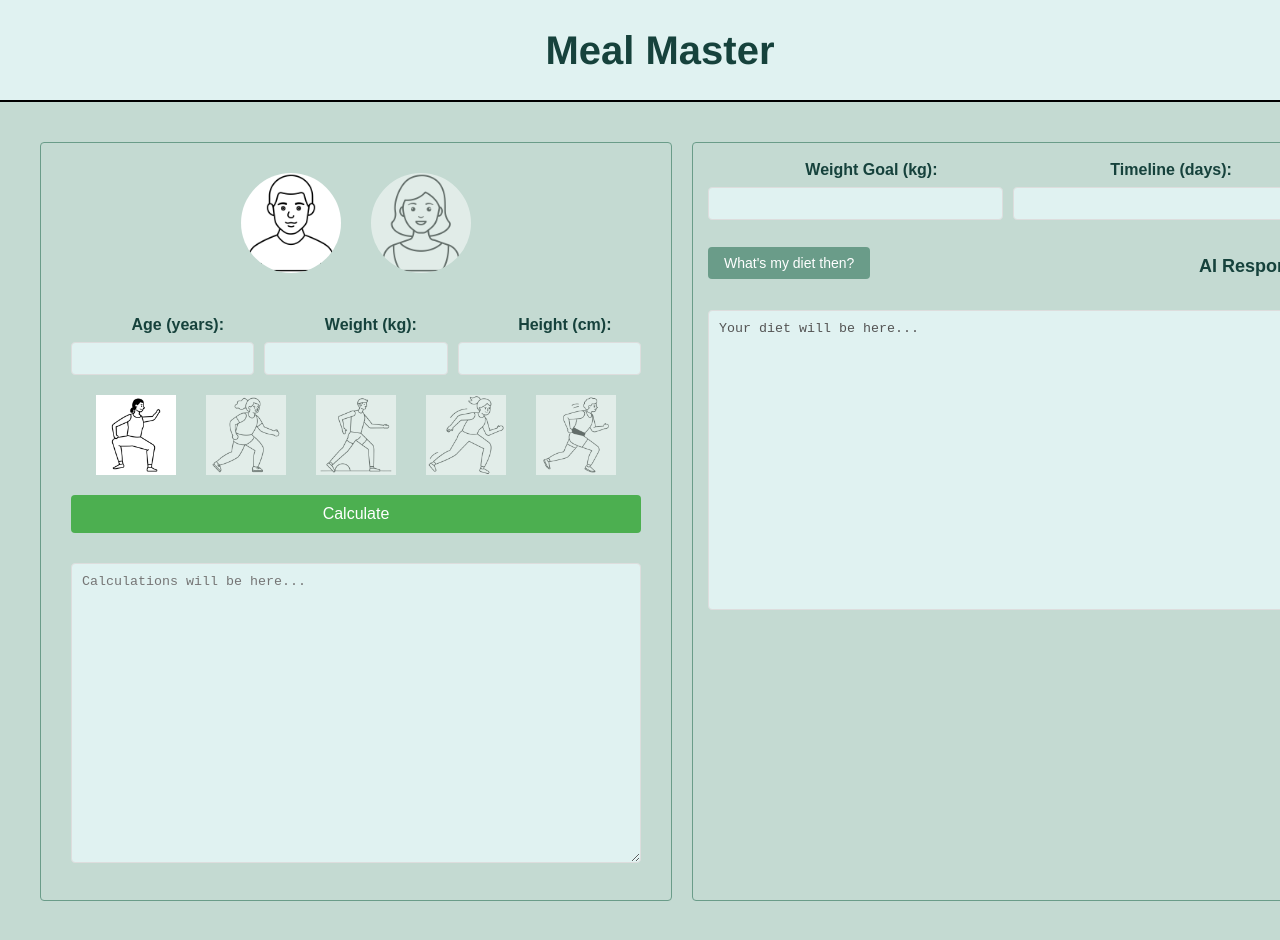
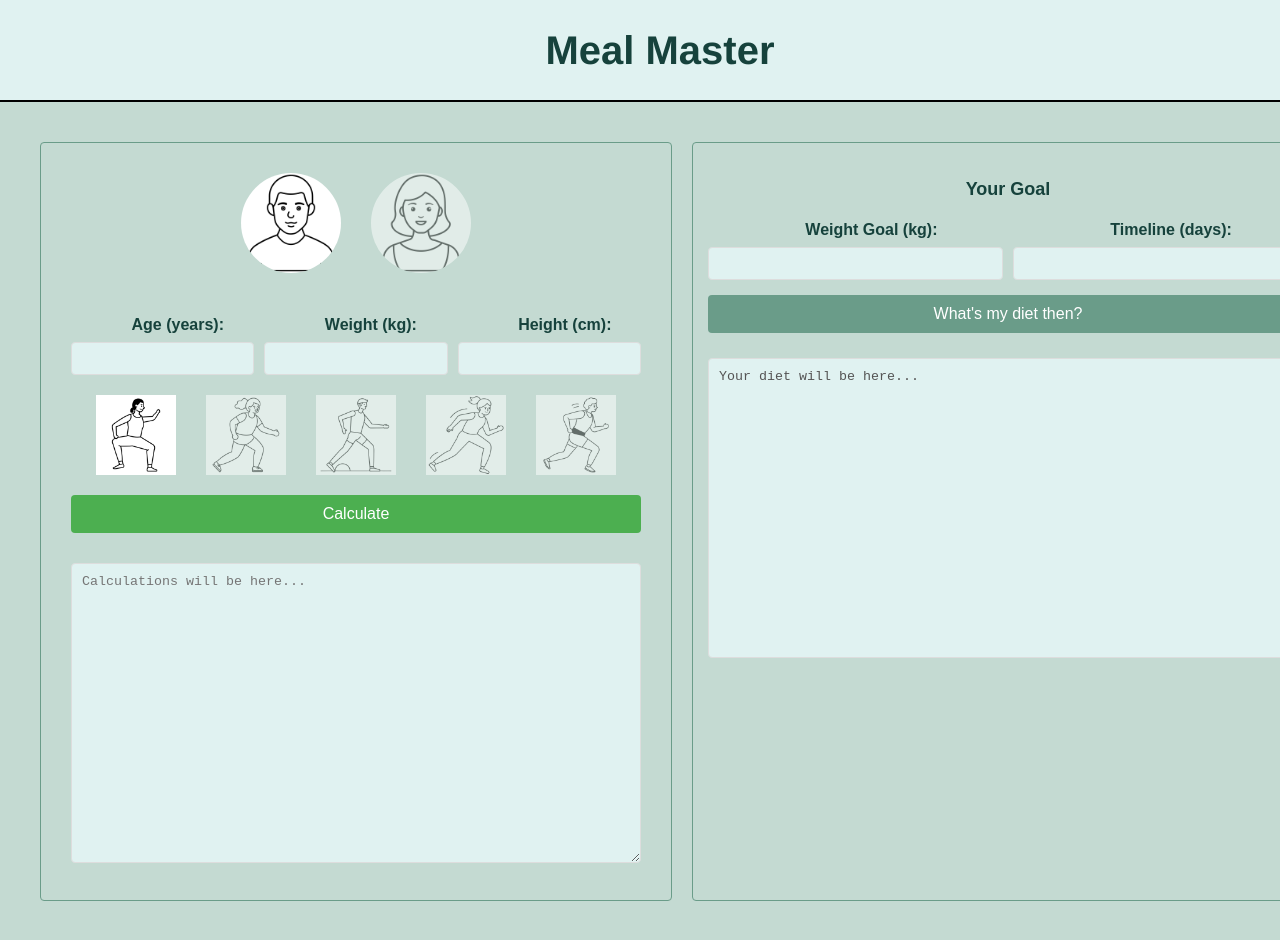
Before and after one commit to igor-eremn/meal-master-client, a React (Vite) app: page / in a window 1280 px wide. Shown: the top 940 px of the page. Built offline with nearby package versions, Linux system fonts and the light colour scheme.

Commit message:
updated styling for home page

```diff
--- a/src/pages/Home.css
+++ b/src/pages/Home.css
@@ -1,10 +1,5 @@
 .home-container {
   padding: 20px;
-  }
-
-  .page-title {
-    font-size: 24px;
-    margin-bottom: 20px;
 }
 
 .grid-container {
@@ -21,54 +16,10 @@
   min-width: 600px;
 }
 
-  .column-title {
+.goal-title {
   font-size: 18px;
-    margin-bottom: 10px;
-  }
-
-  .input-area, .response-area {
-    width: 96.5%;
-    min-height: 300px;
-    max-height: 300px;
-    height: 250px;
-    border: 1px solid #ddd;
-    border-radius: 4px;
-    padding: 10px;
-    background-color: #e0f2f1;
-  }
-
-  .input-area {
-    resize: vertical;
-  }
-
-  .response-area {
-    overflow-y: auto;
-  }
-
-  .input-header {
-  display: flex;
-  justify-content: space-between;
-  align-items: center;
-  margin-bottom: 10px;
-}
-
-.ask-ai-button {
-  background-color: #6A9C89;
-  color: white;
-  border: none;
-  border-radius: 4px;
-  padding: 8px 16px;
-  cursor: pointer;
-  font-size: 14px;
-}
-
-.ask-ai-button:hover {
-  background-color: #5a8c79;
-}
-
-.input-area {
-  width: 100%;
-  box-sizing: border-box;
+  margin-bottom: 15px;
+  text-align: center;
 }
 
 .input-row {
@@ -101,3 +52,31 @@
   border-radius: 4px;
   box-sizing: border-box;
 }
+
+.ask-ai-button {
+  width: 100%;
+  background-color: #6A9C89;
+  color: white;
+  border: none;
+  border-radius: 4px;
+  padding: 10px 16px;
+  cursor: pointer;
+  font-size: 16px;
+  margin-bottom: 15px;
+}
+
+.ask-ai-button:hover {
+  background-color: #5a8c79;
+}
+
+.input-area {
+  width: 100%;
+  min-height: 300px;
+  max-height: 300px;
+  border: 1px solid #ddd;
+  border-radius: 4px;
+  padding: 10px;
+  background-color: #e0f2f1;
+  box-sizing: border-box;
+  resize: vertical;
+}
--- a/src/pages/Home.jsx
+++ b/src/pages/Home.jsx
@@ -51,6 +51,7 @@ const Home = () => {
           <Calculator />
         </div>
         <div className="response-column">
+          <h3 className="goal-title">Your Goal</h3>
           <div className="input-row">
             <div className="input-group">
               <label>Weight Goal (kg):</label>
@@ -62,10 +63,7 @@ const Home = () => {
               <input type="number" value={timeline} onChange={(e) => setTimeline(e.target.value)} />
             </div>
           </div>
-          <div className="input-header">
-            <button className="ask-ai-button" onClick={askAI}>What's my diet then?</button>
-            <h3 className="column-title">AI Response</h3>
-          </div>
+          <button className="ask-ai-button" onClick={askAI}>What's my diet then?</button>
           <textarea
             className="input-area"
             placeholder="Enter your text here..."
```
Lines whose indentation alone changed are shown as unchanged.
